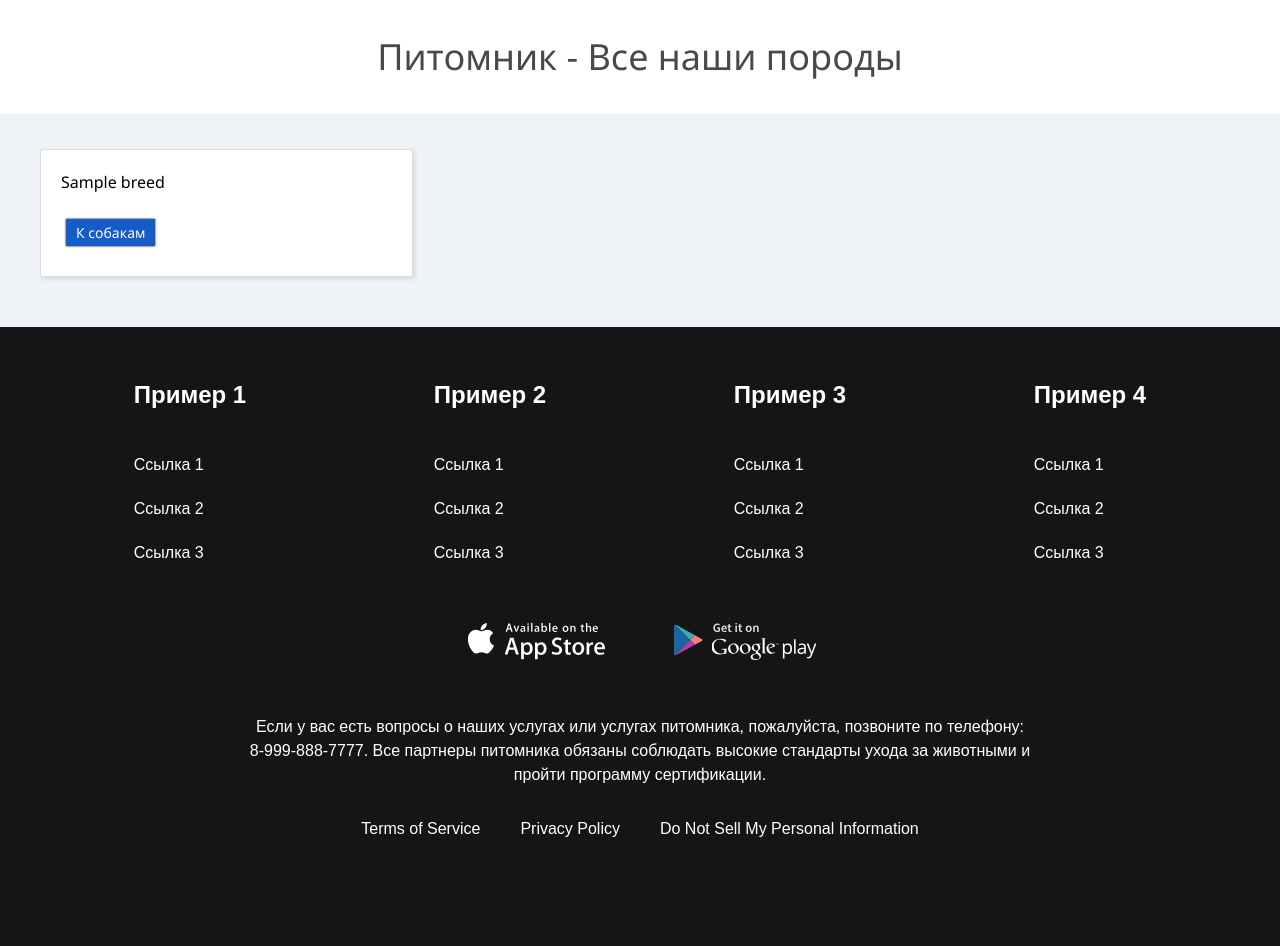
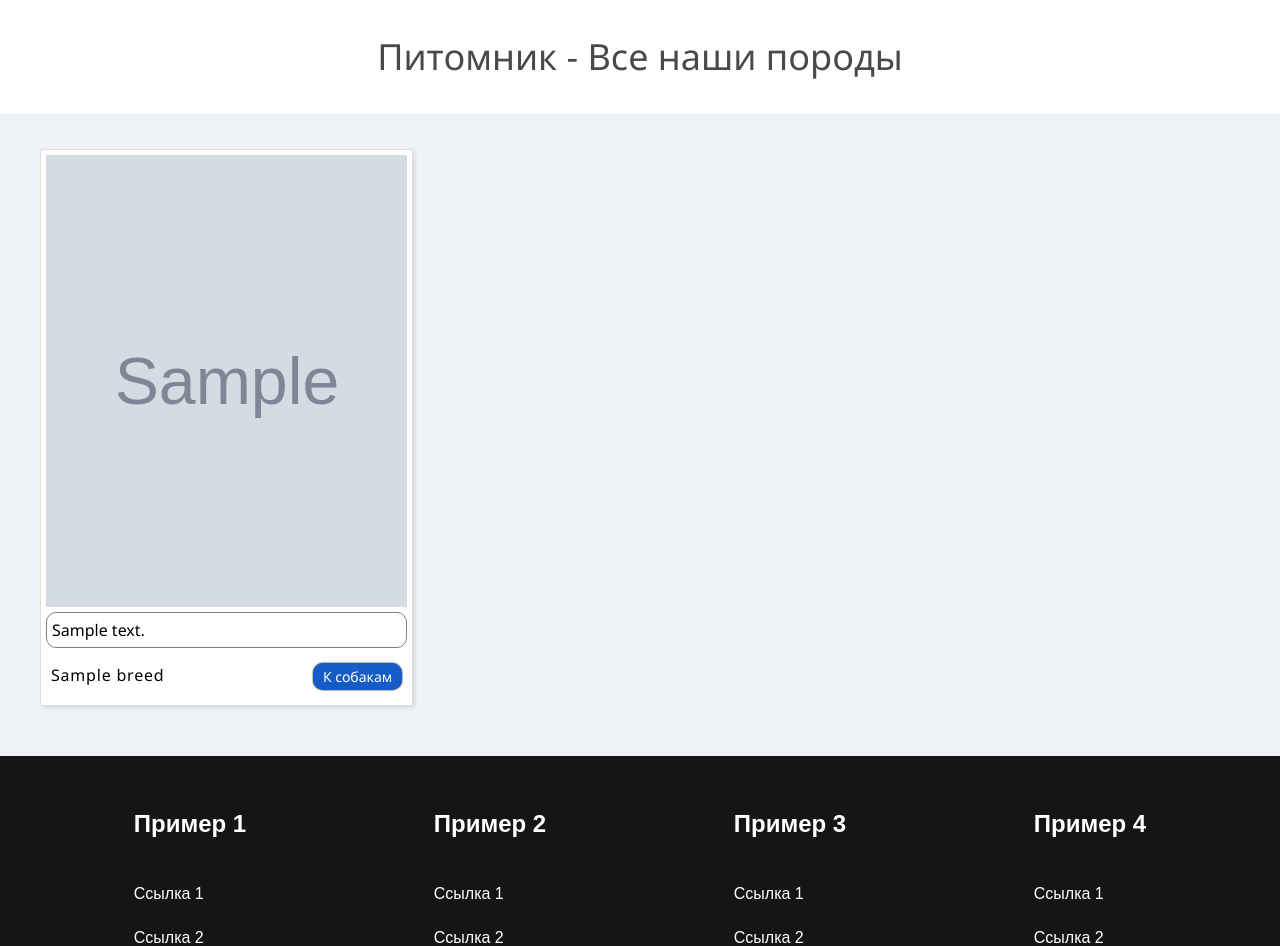
Before and after one commit to COD-e-x/django-kennel-website, a Django app: page /breeds/ in a window 1280 px wide. Shown: the part 169-1115 px from the top of the page. Before the commit the page ends 1006 px from the top, so only its background shows below. Run offline with Django 5.2, Linux system fonts and the light colour scheme; tables that the repository leaves empty hold one stand-in row (values such as "Sample post"); grey boxes marked "Sample" are stand-in pictures.

Commit message:
Added a photo field to the dog/breed model

```diff
--- a/apps/dogs/models.py
+++ b/apps/dogs/models.py
@@ -14,6 +14,11 @@ class Breed(models.Model):
         max_length=1000,
         verbose_name=_("Описание"),
         **NULLABLE_FOR_STRING,
+    )
+    photo = models.ImageField(
+        upload_to="breed/",
+        **NULLABLE,
+        verbose_name=_("Фото"),
     )
 
     class Meta:
--- a/apps/dogs/templates/dogs/breed/list.html
+++ b/apps/dogs/templates/dogs/breed/list.html
@@ -1,4 +1,5 @@
 {% extends 'dogs/base.html' %}
+{% load breed_tags %}
 
 {% block content %}
   {% include 'dogs/includes/title-top.html' %}
@@ -7,10 +8,14 @@
       <ul class="breeds--list__list">
         {% for breed in breeds %}
           <li class="breeds--list__item">
+            <img class="breeds--list__item-img" src="{{ breed.photo|breeds_media }}" alt="breed photo">
+            <div class="breed--list__description">{{ breed.description }}</div>
+            <div class="breeds--list__item-group">
             <p class="breeds--list__item-text">{{ breed.name }}</p>
             <a class="btn breeds--list__item-btn" href="{% url 'dogs:dogs_by_breed' breed.pk %}" type="button">
               К собакам
             </a>
+            </div>
           </li>
         {% endfor %}
       </ul>
--- a/apps/dogs/templatetags/dog_tags.py
+++ b/apps/dogs/templatetags/dog_tags.py
@@ -3,7 +3,7 @@ from django import template
 register = template.Library()
 
 
-@register.filter()
+@register.filter
 def dogs_media(val):
     if val:
         return f"/media/{val}"
--- a/static/css/dogs.css
+++ b/static/css/dogs.css
@@ -216,6 +216,7 @@ input::-ms-clear {
     font-size: 0.875rem;
     padding: 3px 10px;
     margin: 10px 5px;
+    border-radius: 10px;
     box-shadow: 0 0 2px rgba(0, 0, 0, 1);
     transition: background-color 0.3s;
 }
@@ -250,20 +251,52 @@ input::-ms-clear {
 }
 
 .breeds--list__item {
+    min-width: 70%;
     display: flex;
     flex-direction: column;
+    /*flex-wrap: wrap;*/
     justify-content: space-between;
     align-items: flex-start;
     border: 1px solid #ddd;
     box-shadow: 2px 2px 4px rgba(0, 0, 0, 0.1);
     border-radius: 2px;
-    padding: 20px;
-    /*margin: 10px;*/
+    padding: 5px;
     background-color: #fff;
 }
 
+.breeds--list__item-img {
+    width: 100%;
+    aspect-ratio: 4 / 5;
+    object-fit: cover;
+}
+
+.breed--list__description{
+    width: 100%;
+    border: 1px solid gray;
+    border-radius: 10px;
+    padding: 5px;
+    margin: 5px 0;
+}
+
+.breeds--list__item-group {
+    width: 100%;
+    display: flex;
+    justify-content: space-between;
+}
+
+@media (max-width: 950px) {
+    .breeds--list__item-group {
+        flex-direction: column;
+        align-items: center;
+        justify-content: center; /* Добавлено для лучшего выравнивания */
+    }
+}
+
 .breeds--list__item-text {
-    margin-bottom: 15px;
+    font-family: "Segoe UI", system-ui, sans-serif, sans-serif;
+    margin: 10px 5px;
+    font-weight: 500;
+    letter-spacing: 0.8px;
 }
 
 
```
